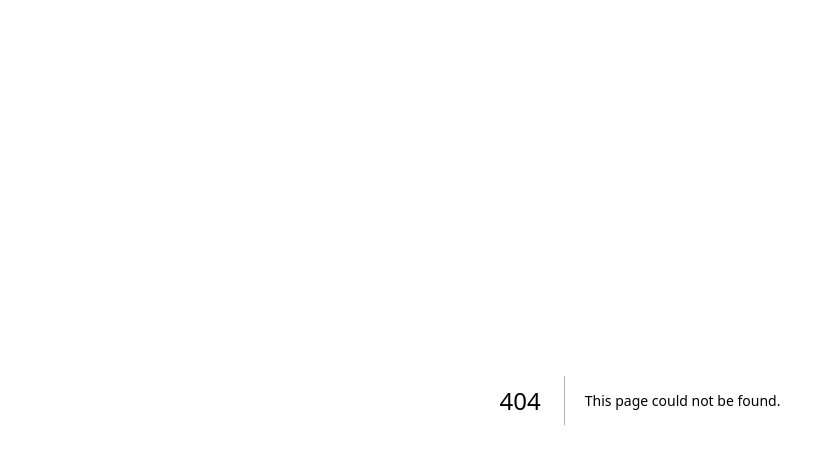
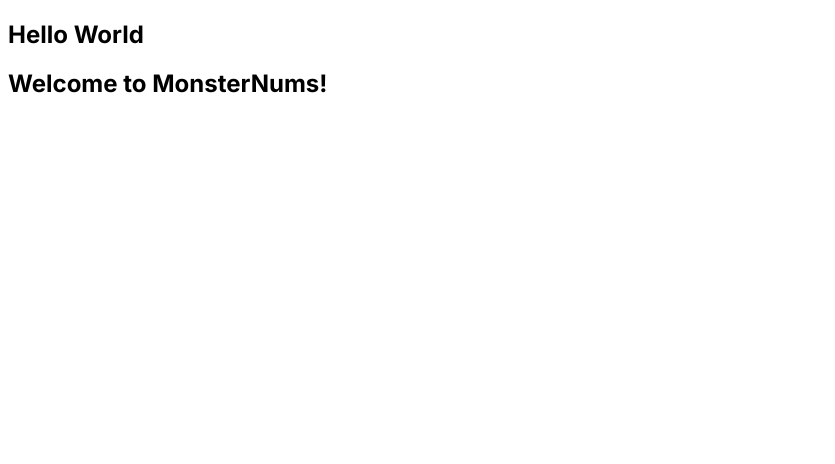
Before and after one commit to mbuckingham/adhd-math-frontend, a Next.js app: page /onboarding/welcome in a window 1280 px wide. Before the commit this address had no page. Shown: the top 464 px of the page, without its empty margins (0-835 px from the left). Built offline with nearby package versions, Linux system fonts and the light colour scheme.

Commit message:
Added example welcome file

```diff
--- a/app/onboarding/layout.tsx
+++ b/app/onboarding/layout.tsx
@@ -6,7 +6,7 @@ export default function OnboardingLayout({
   return (
     <section>
       {/* Include shared UI here e.g. a header or sidebar */}
-
+      <h1>Hello World</h1>
       {children}
     </section>
   );
--- /dev/null
+++ b/app/onboarding/welcome/page.tsx
@@ -0,0 +1,3 @@
+export default function Page() {
+  return <h1>Welcome to MonsterNums!</h1>;
+}
```
